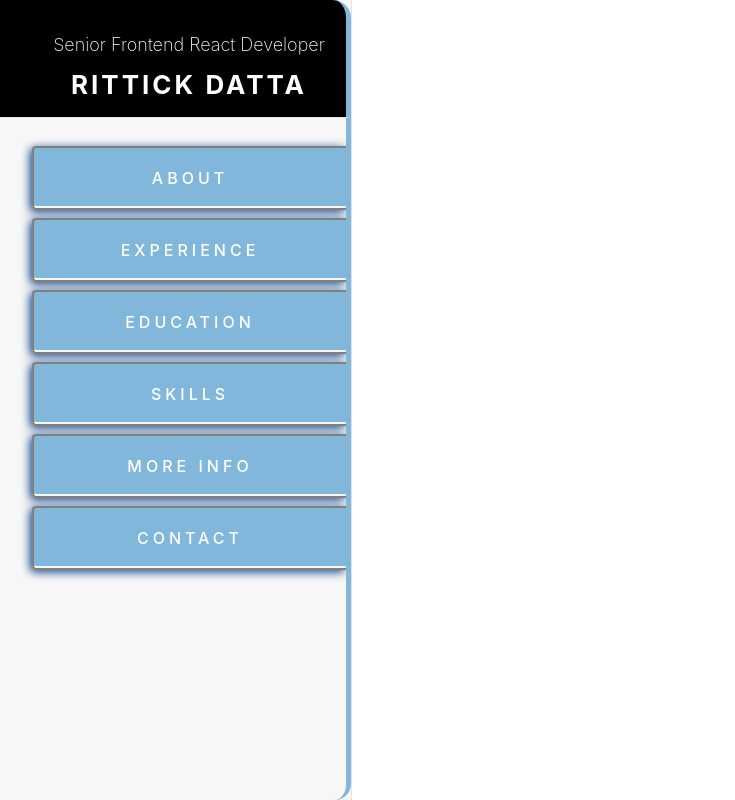
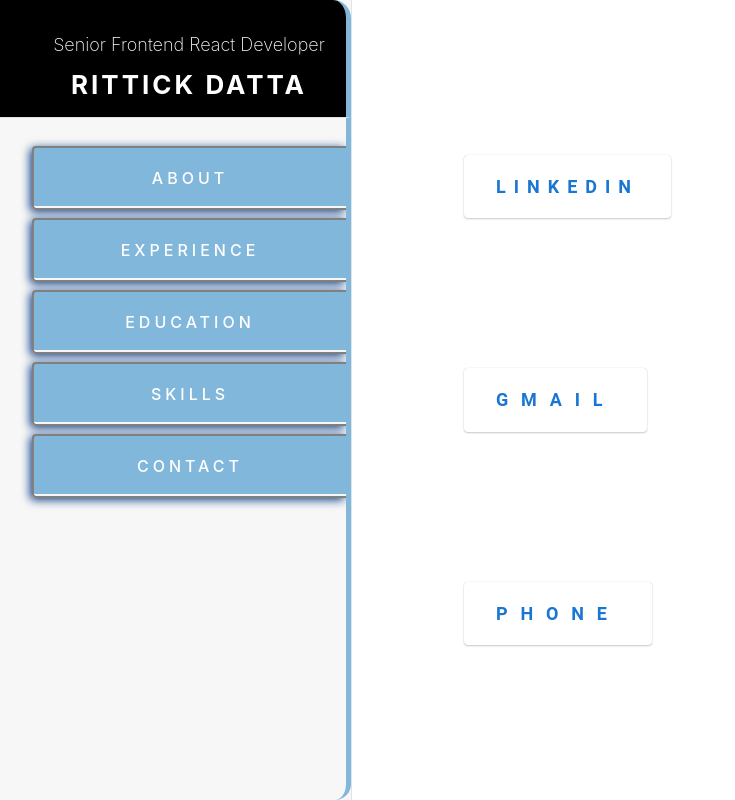
Before and after one commit to RittickDatta/portfolio-website, a React (Create React App) app in the folder my-portfolio-website/: page /contact in a window 1280 px wide. Shown: the whole page, without its empty margins (0-735 px from the left). Built offline with nearby package versions, Linux system fonts and the light colour scheme.

Commit message:
Dev: Removed filter; Styled education; Contact Btns;

```diff
--- a/my-portfolio-website/src/index.css
+++ b/my-portfolio-website/src/index.css
@@ -109,6 +109,7 @@ form[action$="destroy"] button {
 #sidebar {
   width: 22rem;
   height: "100%";
+  width: "300px";
   background-color: #f7f7f7;
   border-right: solid 1px #e3e3e3;
   display: flex;
@@ -290,6 +291,12 @@ i {
   transition-delay: 200ms;
 }
 
+@media (max-width: 700px) {
+  #sidebar {
+    left: -300px;
+  }
+}
+
 #contact {
   max-width: 40rem;
   display: flex;
--- a/my-portfolio-website/src/routes/About-me.tsx
+++ b/my-portfolio-website/src/routes/About-me.tsx
@@ -29,7 +29,7 @@ function getBoxSize(experienceWithSkill: string) {
   }
 }
 
-function SkillPill(props: SkillPillProps) {
+export function SkillPill(props: SkillPillProps) {
   const {
     name,
     proficiency,
@@ -65,7 +65,7 @@ function SkillPill(props: SkillPillProps) {
                 sx={{
                   color: "white",
                   backgroundColor: "black",
-                  p: "15px 20px",
+                  p: "20px",
                   borderRadius: "10px",
                   ...getBoxSize(numberOfYears),
                 }}
@@ -80,9 +80,11 @@ function SkillPill(props: SkillPillProps) {
   );
 }
 
-function getSkillPills() {
+export function getSkillPills(allSkills = false) {
   const { skills } = data;
-  const recentSkills = skills.filter((item) => item.skillUsedInRecentRole);
+  const recentSkills = !allSkills
+    ? skills.filter((item) => item.skillUsedInRecentRole)
+    : skills;
   return recentSkills.map((item, index) => (
     <SkillPill
       key={index}
--- a/my-portfolio-website/src/routes/Contact.tsx
+++ b/my-portfolio-website/src/routes/Contact.tsx
@@ -1,3 +1,76 @@
+import { Button, Link, Paper, Typography, Box } from "@mui/material";
+
 export default function Contact() {
-  return <></>;
+  return (
+    <>
+      <Box
+        sx={{
+          display: "flex",
+          flexDirection: "column",
+          height: "100%",
+          justifyContent: "space-around",
+          alignContent: "center",
+          padding: "3rem",
+        }}
+      >
+        <Paper elevation={0}>
+          <Link
+            sx={{ textDecoration: "none" }}
+            href="https://www.linkedin.com/in/rittick/"
+            target="_blank"
+          >
+            <Button
+              sx={{
+                fontSize: "18px",
+                fontWeight: "700",
+                p: "1rem 2rem",
+                letterSpacing: "0.5rem",
+              }}
+              color="primary"
+            >
+              LinkedIn
+            </Button>
+          </Link>
+        </Paper>
+        <Paper elevation={0}>
+          <Link
+            sx={{ textDecoration: "none" }}
+            href="mailto:drittick@gmail.com"
+            target="_blank"
+          >
+            <Button
+              sx={{
+                fontSize: "18px",
+                fontWeight: "700",
+                p: "1rem 2rem",
+                letterSpacing: "0.8rem",
+              }}
+              color="primary"
+            >
+              Gmail
+            </Button>
+          </Link>
+        </Paper>
+        <Paper elevation={0}>
+          <Link
+            sx={{ textDecoration: "none" }}
+            href="tel:+48786642655"
+            target="_blank"
+          >
+            <Button
+              sx={{
+                fontSize: "18px",
+                fontWeight: "700",
+                p: "1rem 2rem",
+                letterSpacing: "0.8rem",
+              }}
+              color="primary"
+            >
+              Phone
+            </Button>
+          </Link>
+        </Paper>
+      </Box>
+    </>
+  );
 }
--- a/my-portfolio-website/src/routes/Education.tsx
+++ b/my-portfolio-website/src/routes/Education.tsx
@@ -1,17 +1,39 @@
 import data from "../data/resume-data";
 import { EducationModel } from "../models/Education";
-const EducationDetails = ({ edu }: { edu: EducationModel }) => (
-  <>
-    <h1>{edu.degree}</h1>
-    <h2>{edu.collegeName}</h2>
-    <h3>
-      {edu.from} - {edu.to}
-    </h3>
-    <h4>
-      {edu.address} , {edu.collegeWebsiteUrl}
-    </h4>
-  </>
-);
+import { Typography, Paper, Box, Link, Button } from "@mui/material";
+
+const EducationDetails = ({ edu }: { edu: EducationModel }) => {
+  return (
+    <Paper
+      elevation={3}
+      sx={{
+        p: "2rem",
+        m: "3rem 2rem",
+        borderLeft: "10px solid skyblue",
+      }}
+    >
+      <Typography sx={{ fontWeight: "bold" }} variant="h5">
+        {edu.degree}
+      </Typography>
+      <Typography sx={{ marginBottom: "1rem" }} variant="h6">
+        {edu.collegeName}
+      </Typography>
+      <Typography variant="subtitle2">
+        {edu.from} - {edu.to}
+      </Typography>
+      <Box>{edu.address}</Box>
+      <Link
+        sx={{ textDecoration: "none" }}
+        target="_blank"
+        href={`${edu.collegeWebsiteUrl}`}
+      >
+        <Button sx={{ marginTop: "1rem", fontSize: "small" }}>
+          Visit College Website{" "}
+        </Button>
+      </Link>
+    </Paper>
+  );
+};
 export default function Education() {
   const { education } = data;
   return (
--- a/my-portfolio-website/src/routes/Skills.tsx
+++ b/my-portfolio-website/src/routes/Skills.tsx
@@ -1,3 +1,222 @@
+import data, { skillCategory } from "../data/resume-data";
+import { useState, useCallback, useMemo } from "react";
+import FormGroup from "@mui/material/FormGroup";
+import FormControlLabel from "@mui/material/FormControlLabel";
+import Checkbox from "@mui/material/Checkbox";
+import { Box, Paper } from "@mui/material";
+import { getSkillPills } from "./About-me";
+
+interface SearchBarProps {
+  text: string;
+}
+
+// interface FilterBarProps {
+//   isFrontend: boolean;
+//   isBackend: boolean;
+//   isDatabase: boolean;
+//   isCollaboration: boolean;
+//   isDeploymentAndHosting: boolean;
+//   isTesting: boolean;
+//   isGraphicDesign: boolean;
+//   checkBoxClick?: (category: skillCategory) => void;
+// }
+
+const SearchBar = (props: SearchBarProps) => {
+  const { text } = props;
+
+  return <></>;
+};
+
+// const FilterBar = (
+//   isFrontend: boolean,
+//   isBackend: boolean,
+//   isDatabase: boolean,
+//   isCollaboration: boolean,
+//   isDeploymentAndHosting: boolean,
+//   isTesting: boolean,
+//   isGraphicDesign: boolean,
+//   onCheckBoxClick: boolean,
+//   checkBoxClick: (category: skillCategory) => null,
+// ) => {
+//   return (
+//     <Box>
+//       <Paper elevation={2}>
+//         <FormGroup>
+//           <FormControlLabel
+//             control={
+//               <Checkbox
+//                 checked={isFrontend}
+//                 onClick={() => checkBoxClick(skillCategory.frontend)}
+//               />
+//             }
+//             label="Frontend"
+//           />
+//           <FormControlLabel
+//             control={
+//               <Checkbox
+//                 checked={isBackend}
+//                 onClick={() => checkBoxClick(skillCategory.backend)}
+//               />
+//             }
+//             label="Backend"
+//           />
+//           <FormControlLabel
+//             control={
+//               <Checkbox
+//                 checked={isDatabase}
+//                 onClick={() => checkBoxClick(skillCategory.database)}
+//               />
+//             }
+//             label="Database"
+//           />
+//           <FormControlLabel
+//             control={
+//               <Checkbox
+//                 checked={isTesting}
+//                 onClick={() => checkBoxClick(skillCategory.testing)}
+//               />
+//             }
+//             label="Testing"
+//           />
+//           <FormControlLabel
+//             control={
+//               <Checkbox
+//                 checked={isCollaboration}
+//                 onClick={() => checkBoxClick(skillCategory.collaboration)}
+//               />
+//             }
+//             label="Collaboration"
+//           />
+//           <FormControlLabel
+//             control={
+//               <Checkbox
+//                 checked={isGraphicDesign}
+//                 onClick={() => checkBoxClick(skillCategory.graphicDesign)}
+//               />
+//             }
+//             label="Graphic Design"
+//           />
+//           <FormControlLabel
+//             control={
+//               <Checkbox
+//                 checked={isDeploymentAndHosting}
+//                 onClick={() =>
+//                   checkBoxClick(skillCategory.deploymentAndHosting)
+//                 }
+//               />
+//             }
+//             label="Deployment And Hosting"
+//           />
+//         </FormGroup>
+//       </Paper>
+//     </Box>
+//   );
+// };
+
 export default function Skills() {
-  return <></>;
+  const { skills } = data;
+
+  const [searchBoxText, setSearchBoxtext] = useState<string>("");
+
+  // var handleCheckBoxClick = (category: skillCategory) => {
+  //   switch (category) {
+  //     case skillCategory.frontend: {
+  //       setFilterCheckboxes({
+  //         ...filterCheckBoxes,
+  //         isFrontend: !filterCheckBoxes.isFrontend,
+  //       });
+  //       return;
+  //     }
+  //     case skillCategory.backend: {
+  //       setFilterCheckboxes({
+  //         ...filterCheckBoxes,
+  //         isBackend: !filterCheckBoxes.isBackend,
+  //       });
+  //       return;
+  //     }
+  //     case skillCategory.database: {
+  //       setFilterCheckboxes({
+  //         ...filterCheckBoxes,
+  //         isDatabase: !filterCheckBoxes.isDatabase,
+  //       });
+  //       return;
+  //     }
+  //     case skillCategory.testing: {
+  //       setFilterCheckboxes({
+  //         ...filterCheckBoxes,
+  //         isCollaboration: !filterCheckBoxes.isCollaboration,
+  //       });
+  //       return;
+  //     }
+  //     case skillCategory.collaboration: {
+  //       setFilterCheckboxes({
+  //         ...filterCheckBoxes,
+  //         isDeploymentAndHosting: !filterCheckBoxes.isDeploymentAndHosting,
+  //       });
+  //       return;
+  //     }
+  //     case skillCategory.graphicDesign: {
+  //       setFilterCheckboxes({
+  //         ...filterCheckBoxes,
+  //         isTesting: !filterCheckBoxes.isTesting,
+  //       });
+  //       return;
+  //     }
+  //     case skillCategory.deploymentAndHosting: {
+  //       setFilterCheckboxes({
+  //         ...filterCheckBoxes,
+  //         isGraphicDesign: !filterCheckBoxes.isGraphicDesign,
+  //       });
+  //       return;
+  //     }
+  //     default:
+  //       return;
+  //   }
+  // };
+
+  // const [filterCheckBoxes, setFilterCheckboxes] = useState<FilterBarProps>({
+  //   isFrontend: false,
+  //   isBackend: false,
+  //   isDatabase: false,
+  //   isCollaboration: false,
+  //   isDeploymentAndHosting: false,
+  //   isTesting: false,
+  //   isGraphicDesign: false,
+  //   checkBoxClick: (category: skillCategory) => handleCheckBoxClick(category),
+  // });
+  const [skillData, setSkillData] = useState(skills);
+
+  return (
+    <>
+      <Box>
+        <Paper>
+          <SearchBar text={searchBoxText} />
+        </Paper>
+        {/* <Paper>
+          <FilterBar
+            // isFrontend={filterCheckBoxes.isFrontend}
+            // isBackend={filterCheckBoxes.isBackend}
+            // isDatabase={filterCheckBoxes.isDatabase}
+            // isCollaboration={filterCheckBoxes.isCollaboration}
+            // isDeploymentAndHosting={filterCheckBoxes.isDeploymentAndHosting}
+            // isTesting={filterCheckBoxes.isTesting}
+            // isGraphicDesign={filterCheckBoxes.isGraphicDesign}
+            // onCheckBoxClick={handleCheckBoxClick}
+            {...filterCheckBoxes}
+          />
+        </Paper> */}
+        <Paper
+          sx={{
+            width: "100%",
+            display: "flex",
+            flexDirection: "column",
+            justifyContent: "space-around",
+            alignContent: "center",
+          }}
+        >
+          {getSkillPills(true)}
+        </Paper>
+      </Box>
+    </>
+  );
 }
--- a/my-portfolio-website/src/routes/root.jsx
+++ b/my-portfolio-website/src/routes/root.jsx
@@ -23,9 +23,9 @@ export default function Root() {
             <li>
               <Link to={`/skills`}>Skills</Link>
             </li>
-            <li>
+            {/* <li>
               <Link to={`more-info`}>More Info</Link>
-            </li>
+            </li> */}
             <li>
               <Link to={`/contact`}>Contact</Link>
             </li>
```
